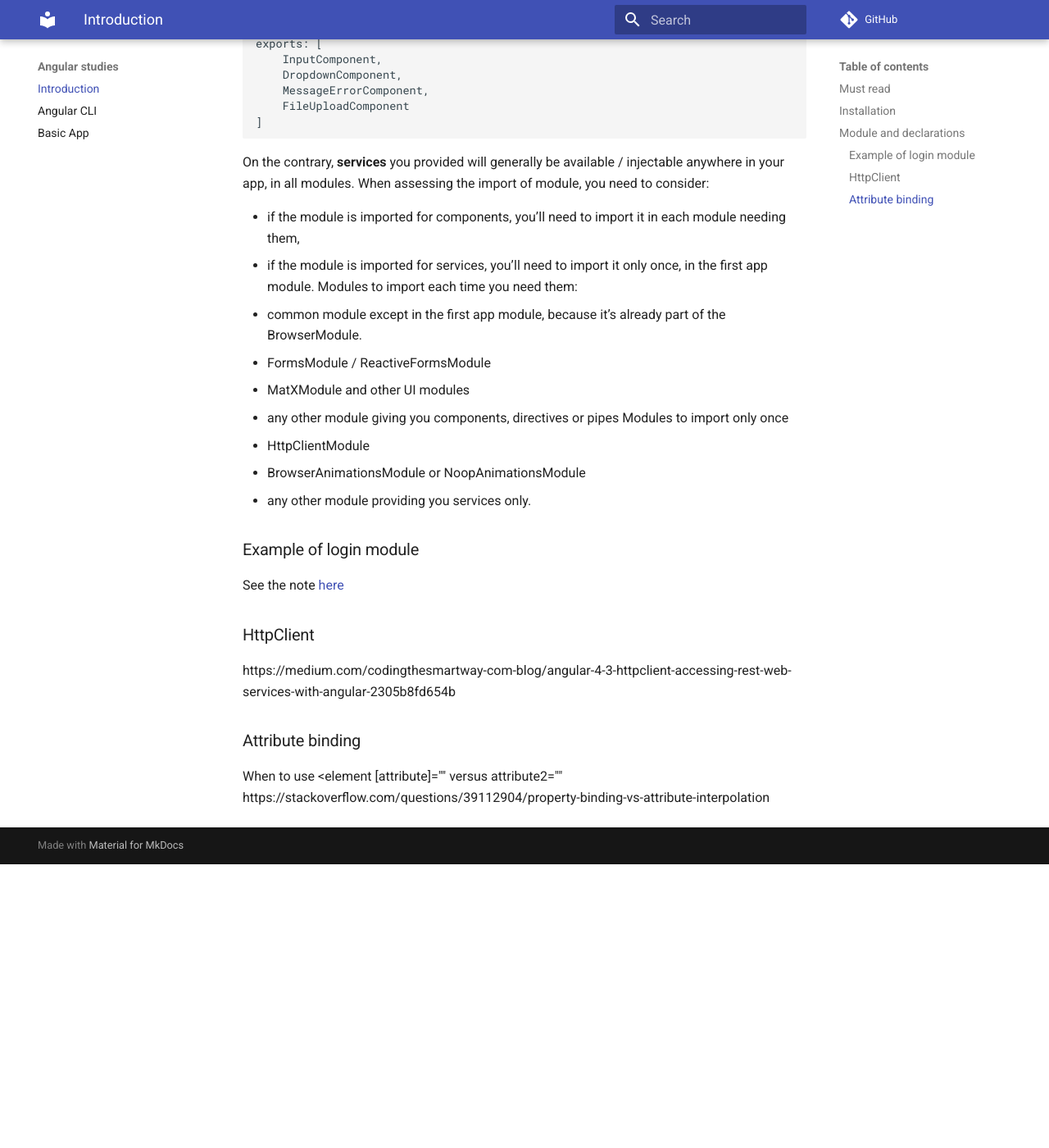
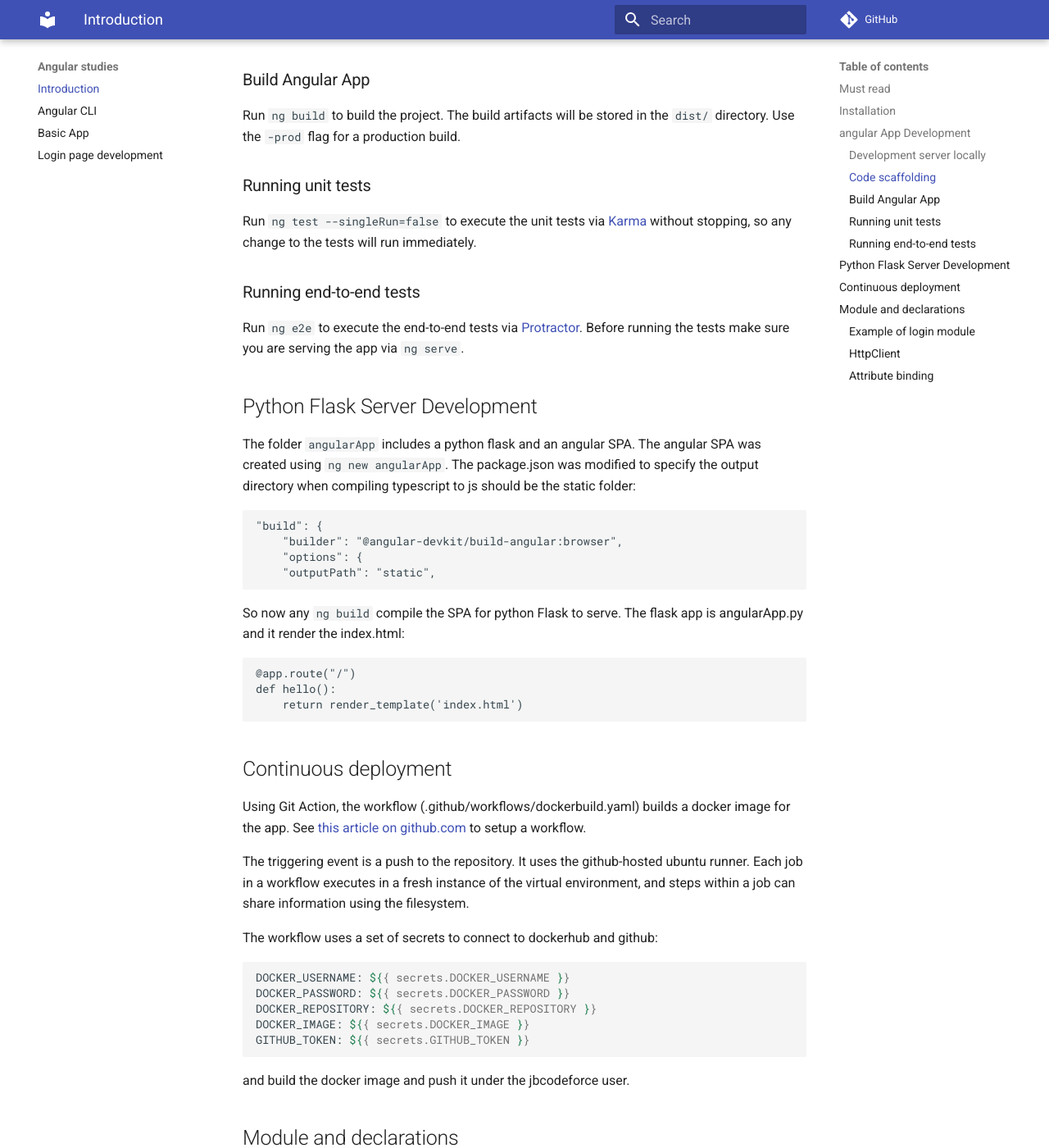
Before and after one commit to jbcodeforce/angular-sandbox, an MkDocs documentation site: the page built from docs/index.md, in a window 1280 px wide and 1400 px high, scrolled down 918 px. Shown: the whole window at 82% size. Built offline with MkDocs 1.6.1 and Material for MkDocs 9.7.7, drawn with Linux system fonts in a browser that asks for light colours; comment, search, counter and statistics services are not loaded; before the commit the page ends 1972 px from its top, so only the background shows below that; some of the changed text lies outside the part shown.

Commit message:
work on flask server

````diff
--- a/docs/index.md
+++ b/docs/index.md
@@ -1,14 +1,83 @@
-# Angular 5 summary
+# Angular 8 summary
+
+The goal of this project is to centralise some how-tos using angular. As this is not a technology I'm using on a daily basis, this repo, should help me to get back on track quickly.  It illustrates some implementation practices used in different project, and from practices coming from http://angular.io and other web source like stackoverflow.
+
+The application is served via a simple python flask app, see [this section](#python-flask-server-development) from some explanations.
 
 ## Must read
 
-* https://angular.io/tutorial
+* [https://angular.io/tutorial](https://angular.io/tutorial)
 *
 
 ## Installation
 
+Install last version of Angular CLI
+
+```shell
+sudo npm install -g @angular/cli@latest
+# Add to path:
+export PATH=$PATH;~/.nvm/versions/node/v8.9.4/lib/node_modules/node/lib/node_modules/node/bin
 ```
+
+## angular App Development
+
+### Development server locally
+
+Run `ng serve` for a dev server. Navigate to `http://localhost:4200/`. The app will automatically reload if you change any of the source files.
+
+### Code scaffolding
+
+Run `ng generate component component-name` to generate a new component. You can also use `ng generate directive|pipe|service|class|module`.
+
+### Build Angular App
+
+Run `ng build` to build the project. The build artifacts will be stored in the `dist/` directory. Use the `-prod` flag for a production build.
+
+### Running unit tests
+
+Run `ng test --singleRun=false` to execute the unit tests via [Karma](https://karma-runner.github.io) without stopping, so any change to the tests will run immediately.
+
+### Running end-to-end tests
+
+Run `ng e2e` to execute the end-to-end tests via [Protractor](http://www.protractortest.org/).
+Before running the tests make sure you are serving the app via `ng serve`.
+
+## Python Flask Server Development
+
+The folder `angularApp` includes a python flask and an angular SPA. The angular SPA was created using `ng new angularApp`. The package.json was modified to specify the output directory when compiling typescript to js should be the static folder:
+
 ```
+"build": {
+    "builder": "@angular-devkit/build-angular:browser",
+    "options": {
+    "outputPath": "static",
+```
+
+So now any `ng build` compile the SPA for python Flask to serve. The flask app is angularApp.py and it render the index.html:
+
+```
+@app.route("/")
+def hello():
+    return render_template('index.html')
+```
+
+## Continuous deployment
+
+Using Git Action, the workflow (.github/workflows/dockerbuild.yaml) builds a docker image for the app. See [this article on github.com](https://help.github.com/en/actions/automating-your-workflow-with-github-actions/configuring-a-workflow) to setup a workflow.
+
+The triggering event is a push to the repository. It uses the github-hosted ubuntu runner. Each job in a workflow executes in a fresh instance of the virtual environment, and steps within a job can share information using the filesystem.
+
+The workflow uses a set of secrets to connect to dockerhub and github:
+
+```shell
+DOCKER_USERNAME: ${{ secrets.DOCKER_USERNAME }}
+DOCKER_PASSWORD: ${{ secrets.DOCKER_PASSWORD }}
+DOCKER_REPOSITORY: ${{ secrets.DOCKER_REPOSITORY }}
+DOCKER_IMAGE: ${{ secrets.DOCKER_IMAGE }}
+GITHUB_TOKEN: ${{ secrets.GITHUB_TOKEN }}
+```
+
+and build the docker image and push it under the jbcodeforce user.
 
 ## Module and declarations
 
--- a/mkdocs.yml
+++ b/mkdocs.yml
@@ -4,6 +4,7 @@ nav:
   - Introduction: index.md
   - Angular CLI: angularcli.md
   - Basic App: basic-app.md
+  - Login page development: dev-login.md
 
 
 theme:
````
Also changed, not shown: README.md (+5 -5 lines), docs/basic-app.md (+8 -1 lines), 3 other files.
